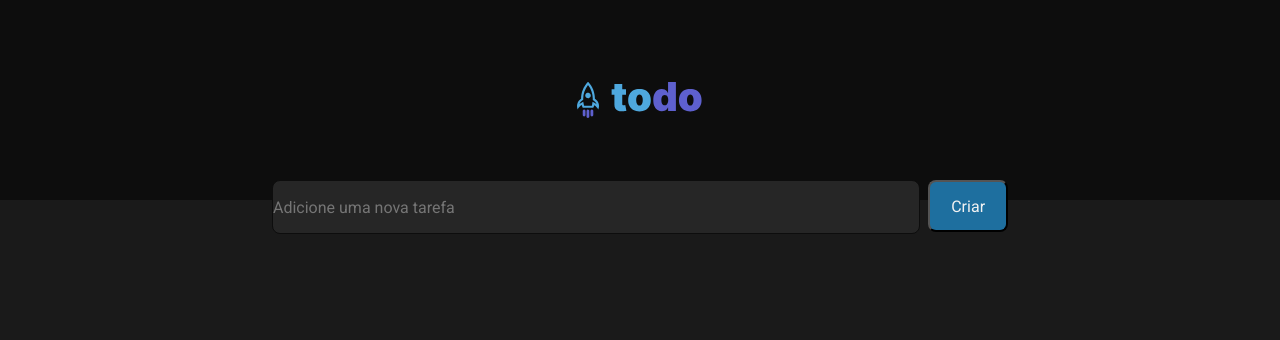
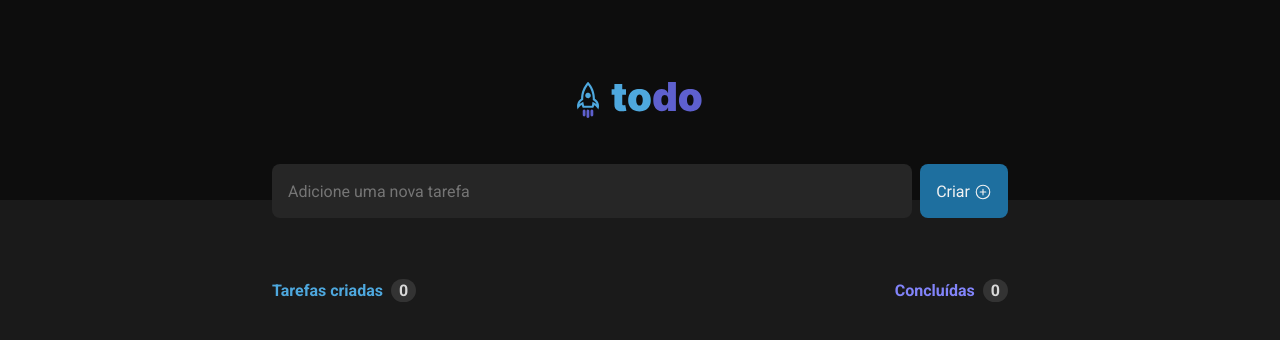
Before and after one commit to Alexandre-Schmidt/to-do, a React (Vite) app: page / in a window 1280 px wide. Shown: the top 340 px of the page. Built offline with nearby package versions, Linux system fonts and the light colour scheme.

Commit message:
create FormAddTask

```diff
--- a/package.json
+++ b/package.json
@@ -10,6 +10,7 @@
     "preview": "vite preview"
   },
   "dependencies": {
+    "@phosphor-icons/react": "^2.0.9",
     "react": "^18.2.0",
     "react-dom": "^18.2.0",
     "styled-components": "^5.3.10"
--- a/src/pages/Home/index.tsx
+++ b/src/pages/Home/index.tsx
@@ -1,16 +1,39 @@
-import { Header } from "../../components/Header";
-import { FormAddTask, HomeContainer, HomeContent } from "./styles";
+import { PlusCircle } from "@phosphor-icons/react";
+
+import { Header } from "../../components/Header/index";
+
+import {
+  FormAddTask,
+  HomeContainer,
+  HomeContent,
+  InfoTask,
+  TasksCompleted,
+  TasksCreated,
+} from "./styles";
 
 export function Home() {
   return (
-    <HomeContainer>
+    <>
       <Header />
       <HomeContent>
         <FormAddTask>
           <input type="text" placeholder="Adicione uma nova tarefa" />
-          <button>Criar</button>
+          <button>
+            Criar
+            <PlusCircle size={18} />
+          </button>
         </FormAddTask>
+        <InfoTask>
+          <TasksCreated>
+            <span>Tarefas criadas</span>
+            <span>0</span>
+          </TasksCreated>
+          <TasksCompleted>
+            <span>Concluídas</span>
+            <span>0</span>
+          </TasksCompleted>
+        </InfoTask>
       </HomeContent>
-    </HomeContainer>
+    </>
   );
 }
--- a/src/pages/Home/styles.ts
+++ b/src/pages/Home/styles.ts
@@ -1,9 +1,7 @@
 import styled from "styled-components";
 
-export const HomeContainer = styled.div``;
-
 export const HomeContent = styled.div`
-  width: 736px;
+  width: 46rem;
   height: calc(100vh - 12.5rem);
   display: flex;
   flex-direction: column;
@@ -18,19 +16,63 @@ export const FormAddTask = styled.form`
   width: 100%;
   display: flex;
   gap: 0.5rem;
+  padding-top: -10px;
+  margin-top: -1rem;
+
   input {
     width: 100%;
     height: 54px;
     background: ${(props) => props.theme["gray-500"]};
     border: 1px solid ${(props) => props.theme["gray-700"]};
+    color: ${(props) => props.theme["gray-100"]};
     border-radius: 8px;
+    border: 0;
+    padding: 1rem;
   }
   button {
-    width: 90px;
-    height: 52px;
+    display: flex;
+    align-items: center;
+    padding: 1em;
+    gap: 0.25em;
+    border: none;
+    border-radius: 8px;
     background: ${(props) => props.theme["blue-500"]};
-    border-radius: 8px;
     color: ${(props) => props.theme["gray-100"]};
   }
+  svg {
+    margin-bottom: -2px;
+  }
 `;
-//
+
+export const InfoTask = styled.div`
+  display: flex;
+  align-items: center;
+  justify-content: space-between;
+  margin-top: 4rem;
+  font-weight: 700;
+  line-height: 17px;
+`;
+
+export const TasksCreated = styled.div`
+  color: ${(props) => props.theme["blue-300"]};
+
+  span:last-child {
+    background: ${(props) => props.theme["gray-400"]};
+    color: ${(props) => props.theme["gray-200"]};
+    padding: 2px 8px;
+    border-radius: 999px;
+    margin-left: 0.5rem;
+  }
+`;
+
+export const TasksCompleted = styled.div`
+  color: ${(props) => props.theme["purple-300"]};
+
+  span:last-child {
+    background: ${(props) => props.theme["gray-400"]};
+    color: ${(props) => props.theme["gray-200"]};
+    padding: 2px 8px;
+    border-radius: 999px;
+    margin-left: 0.5rem;
+  }
+`;
```
Also changed, not shown: 1 other file (tests, documents, lock files or other folders).
